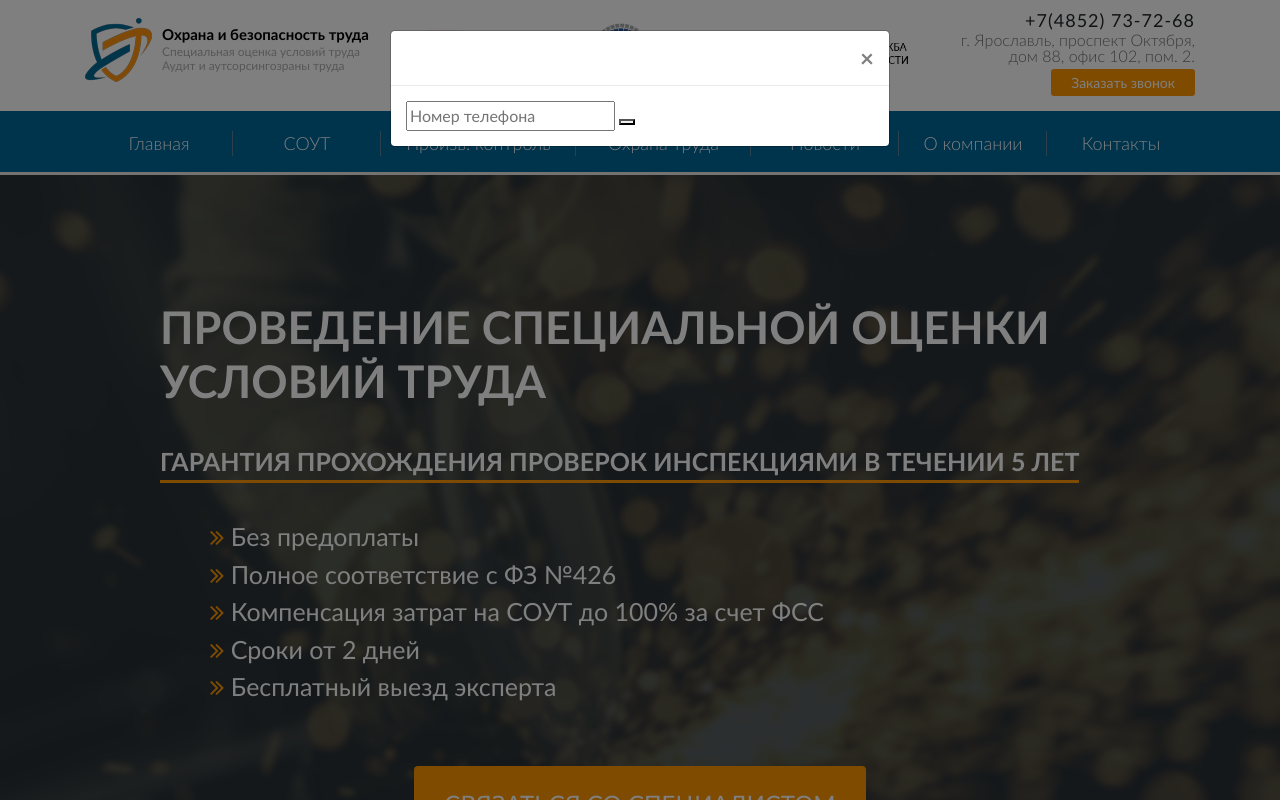
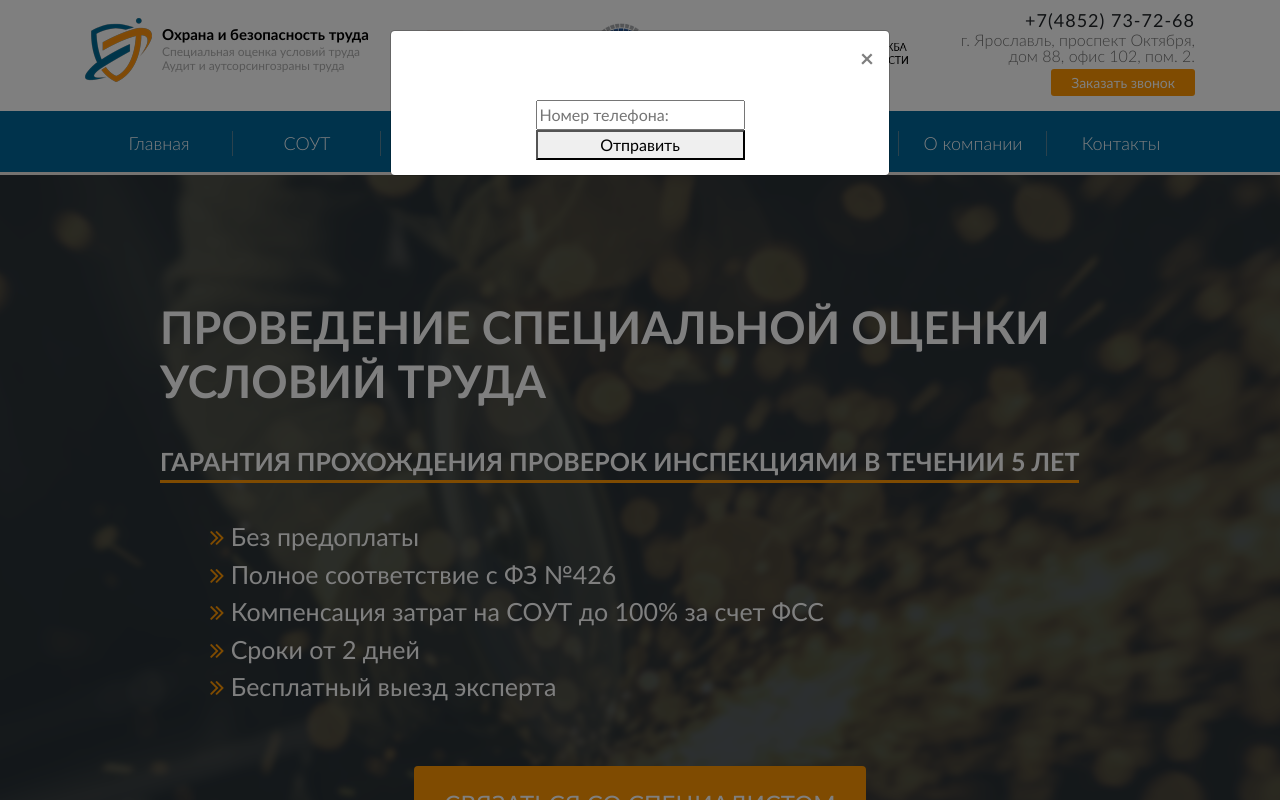
Before and after one commit to DmitriySkor/COOT, a PHP site: page /sout.php in a window 1280 px wide, after a click on "СВЯЗАТЬСЯ СО СПЕЦИАЛИСТОМ". Run offline with PHP 8.4, Linux system fonts and the light colour scheme; some libraries are stand-ins or nearby versions.

Commit message:
work width Modal-window

```diff
--- a/css/style.css
+++ b/css/style.css
@@ -4,6 +4,13 @@ body{
 
 ul{
     list-style: none;
+}
+
+button:active, button:focus {
+    outline: none !important;
+}
+button::-moz-focus-inner {
+    border: 0 !important;
 }
 
 /*-----------------------------------------HEADER------------------------------------------------------------------*/
@@ -1141,3 +1148,35 @@ ul{
 
 
 /*-----------------------------------------END SOUT PAGE-------------------------------------------*/
+
+
+/*------------------------------MODAL--------------------------------------------------------------*/
+
+.modal-content{
+
+}
+
+.modal-header{
+    border: none;
+}
+
+.modal-body{
+    display: flex;
+    flex-direction: row;
+    justify-content: center;
+}
+
+.modal_form{
+    display: flex;
+    flex-direction: column;
+}
+
+.modal-tel{
+
+}
+
+.modal_button{
+
+}
+
+/*------------------------------END MODAL--------------------------------------------------------------*/
--- a/sout.php
+++ b/sout.php
@@ -313,9 +313,9 @@
                 </button>
             </div>
             <div class="modal-body">
-                <form action="#">
-                    <input type="tel" name="tel" id="tel1" placeholder="Номер телефона">
-                    <button class="modal_button"></button>
+                <form action="#" class="modal_form">
+                    <input type="tel" class="modal-tel" name="tel" id="tel1" placeholder="Номер телефона:">
+                    <button class="modal_button">Отправить</button>
                 </form>
             </div>
         </div>
```
